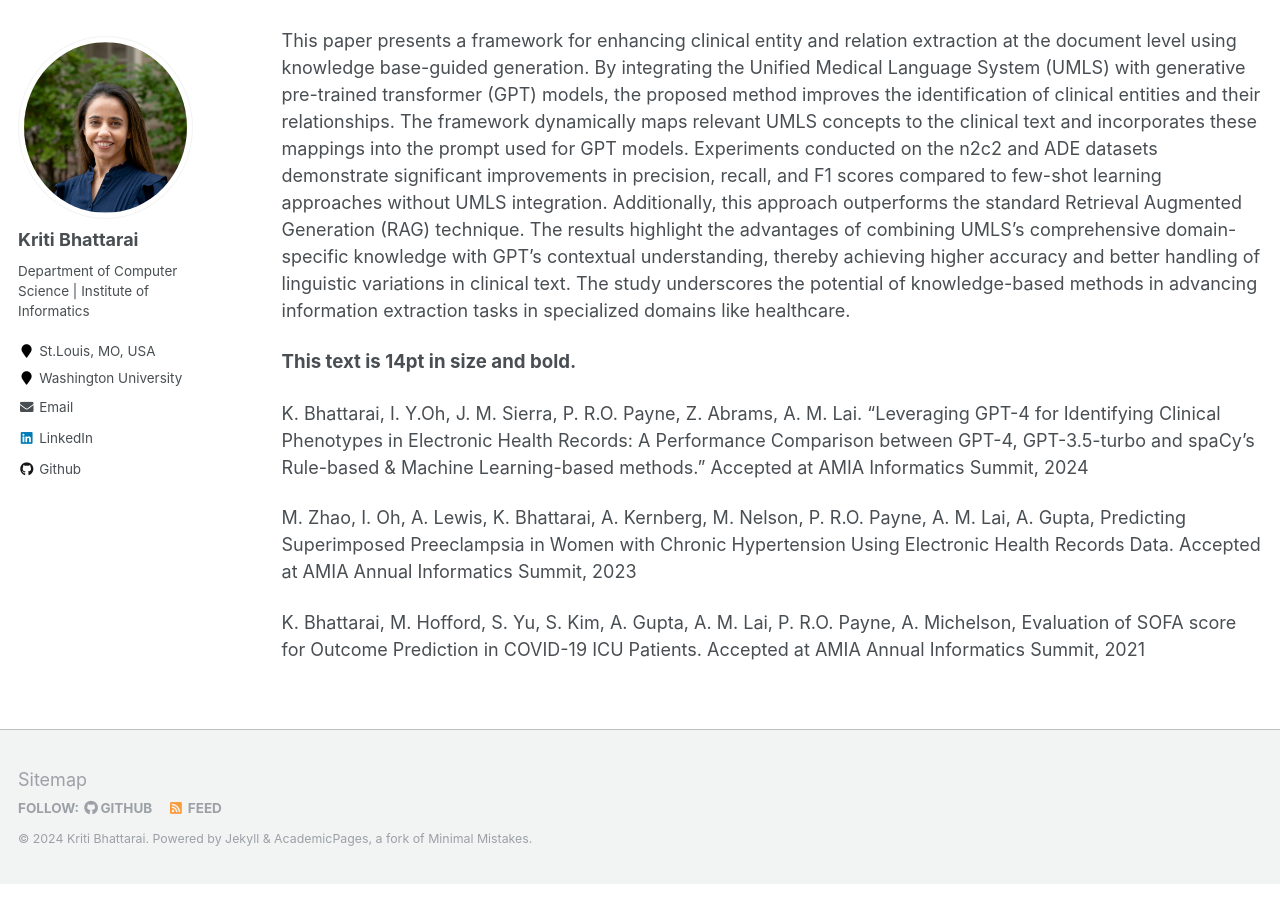
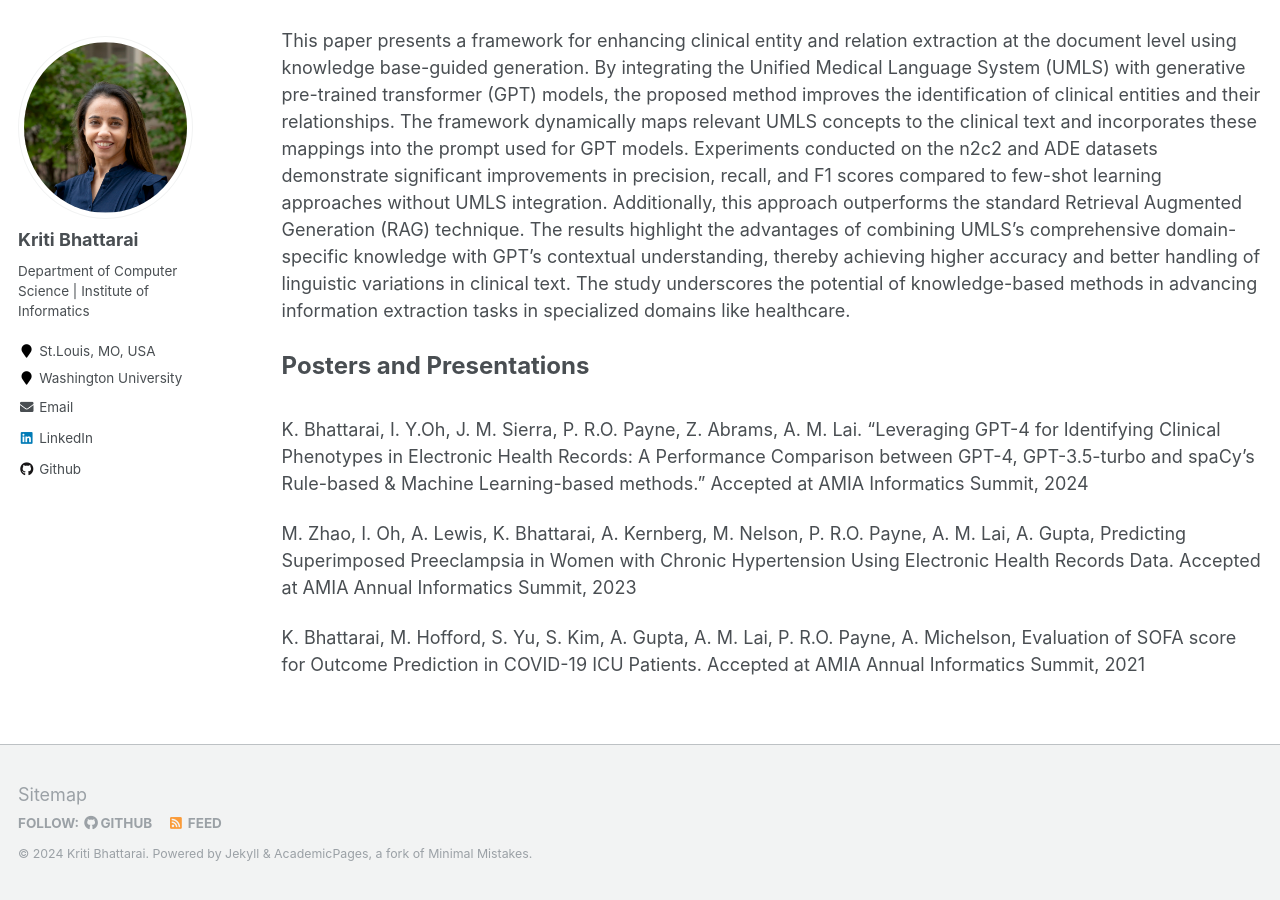
Before and after one commit to kritibhattarai23/kritibhattarai23.github.io, a Jekyll site: the page built from _pages/publications.md, in a window 1280 px wide and 900 px high, scrolled down 1044 px. Built offline with Jekyll 4.4.1, drawn with Linux system fonts in a browser that asks for light colours.

Commit message:
Update publications.md

```diff
--- a/_pages/publications.md
+++ b/_pages/publications.md
@@ -16,7 +16,7 @@ author_profile: true
 {% endfor %}
 
 
-<p style="font-size: 14pt;"><strong>This text is 14pt in size and bold.</strong></p>
+<p style="font-size: 18pt;"><strong>Posters and Presentations</strong></p>
 K. Bhattarai, I. Y.Oh, J. M. Sierra, P. R.O. Payne, Z. Abrams, A. M. Lai. “Leveraging GPT-4 for Identifying Clinical
 Phenotypes in Electronic Health Records: A Performance Comparison between GPT-4, GPT-3.5-turbo and spaCy’s
 Rule-based & Machine Learning-based methods.” Accepted at AMIA Informatics Summit, 2024
```
